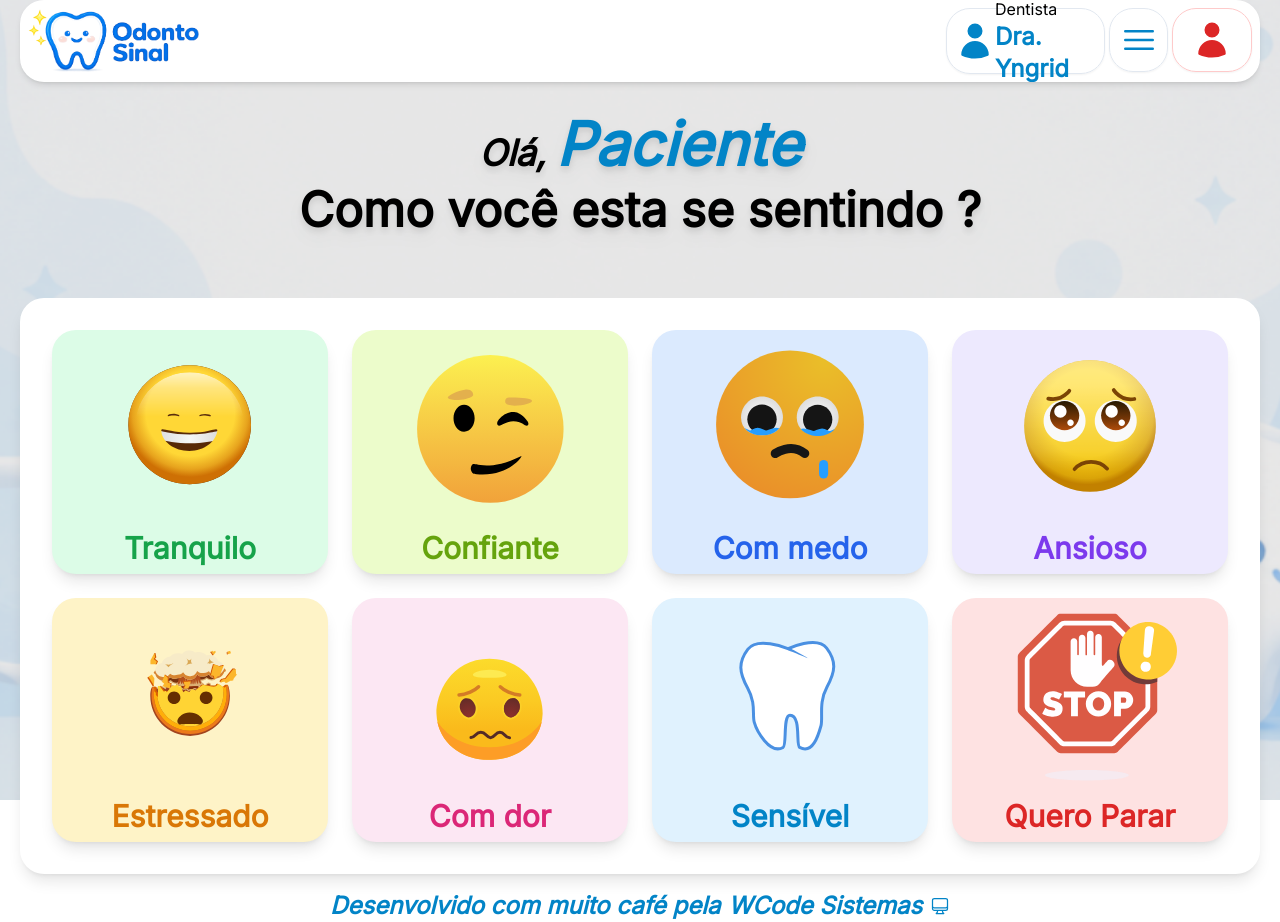
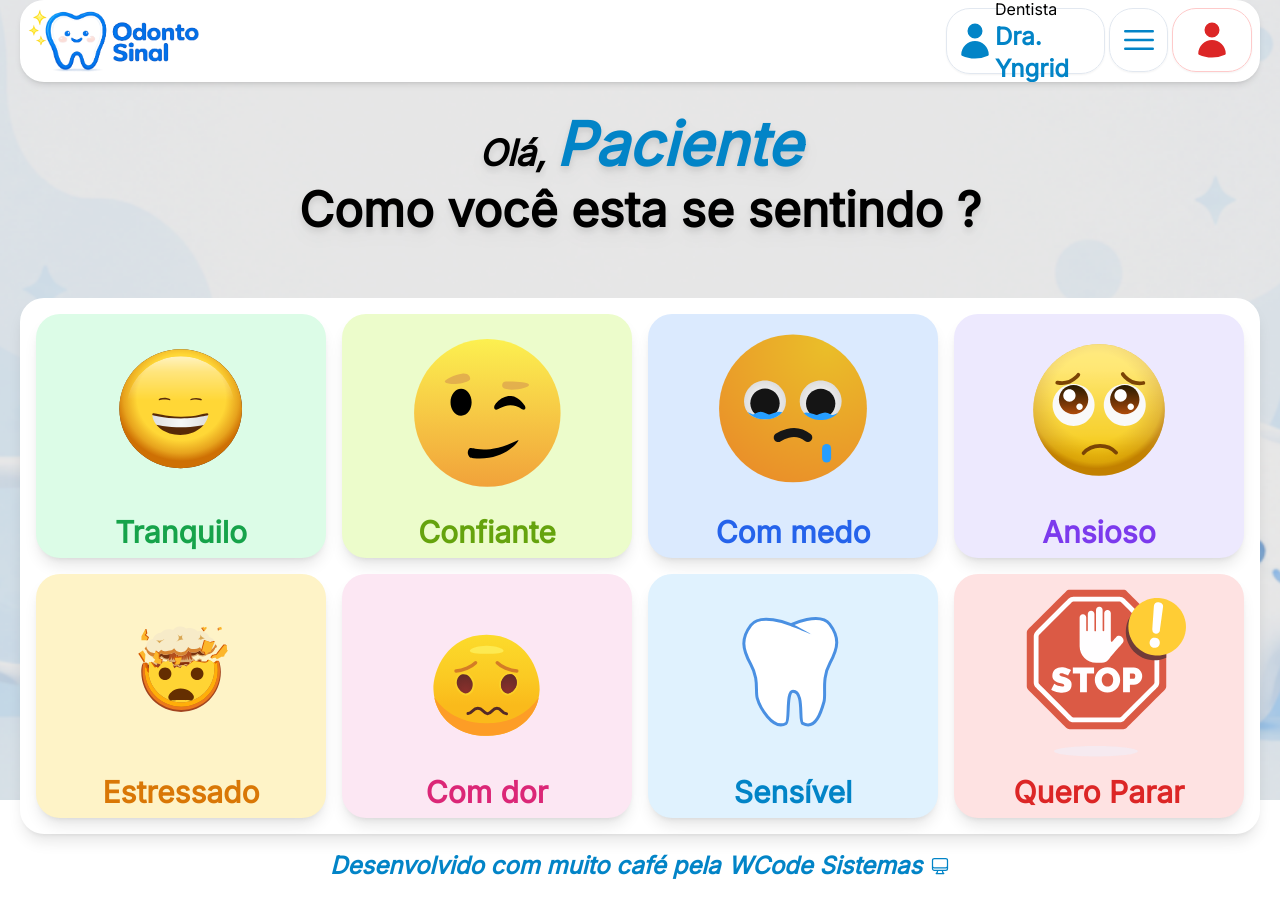
Before and after one commit to welitonvicente18/app_odonto_sinal, a React (Vite) app: page / in a window 1280 px wide. After the commit the page ends 882 px from the top, so only its background shows below. Built offline with nearby package versions, Linux system fonts and the light colour scheme.

Commit message:
Refactor: size filds

```diff
--- a/src/page/PageProfilaxia.jsx
+++ b/src/page/PageProfilaxia.jsx
@@ -108,7 +108,7 @@ function PageProfilaxia(props) {
           como você esta se sentindo ?
         </h3>
       </section>
-      <section className="rounded-3xl mx-5 mt-5 grid grid-cols-2 md:grid-cols-4 gap-5 text-center">
+      <section className="rounded-3xl mx-5 mt-5 grid grid-cols-2 md:grid-cols-4 gap-4 text-center">
         <CardSentimento
           sentimento="Tranquilo"
           bgColor="bg-green-100"
--- a/src/page/PageSentimento.jsx
+++ b/src/page/PageSentimento.jsx
@@ -36,7 +36,7 @@ function Sentimento(props) {
           Como você esta se sentindo ?
         </h3>
       </section>
-      <section className="rounded-3xl bg-white mx-5 mt-16 p-8 grid grid-cols-2 md:grid-cols-4 gap-6 text-center shadow-lg">
+      <section className="rounded-3xl bg-white mx-5 mt-16 p-4 grid grid-cols-2 md:grid-cols-4 gap-4 text-center shadow-lg">
         <CardSentimento
           sentimento="Tranquilo"
           bgColor="bg-green-100"
```
